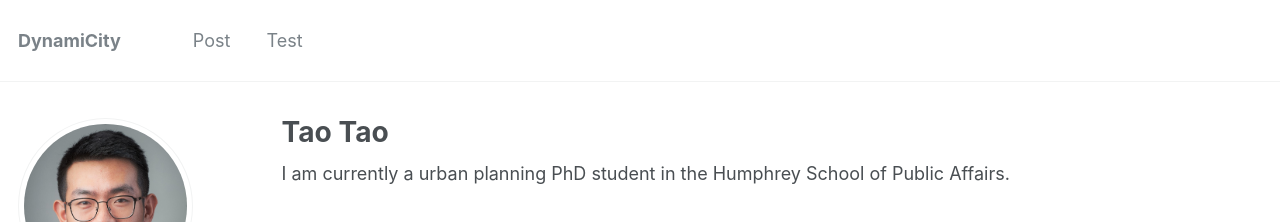
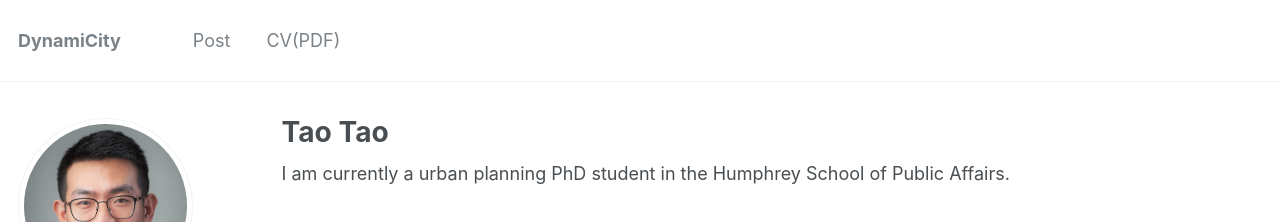
Before and after one commit to vtao1989/blog, a Jekyll site: the page built from _pages/about.md, in a window 1280 px wide and 900 px high. Shown: the top 222 px of the window. Built offline with Jekyll 4.4.1, drawn with Linux system fonts in a browser that asks for light colours; some web fonts are replaced.

Commit message:
Update navigation.yml

```diff
--- a/_data/navigation.yml
+++ b/_data/navigation.yml
@@ -2,7 +2,7 @@
 main:
 
   - title: "Post"
-    url: /posts/
+    url: /_posts/
 
-  - title: 'Test'
-    url: http://umn.edu/
+  - title: 'CV(PDF)'
+    url: /files/paper1.pdf
```
